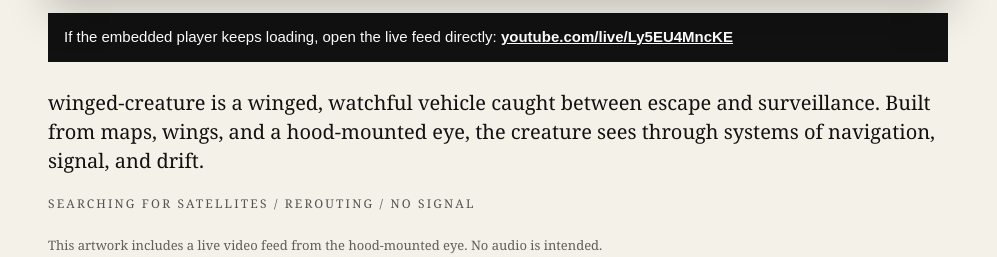
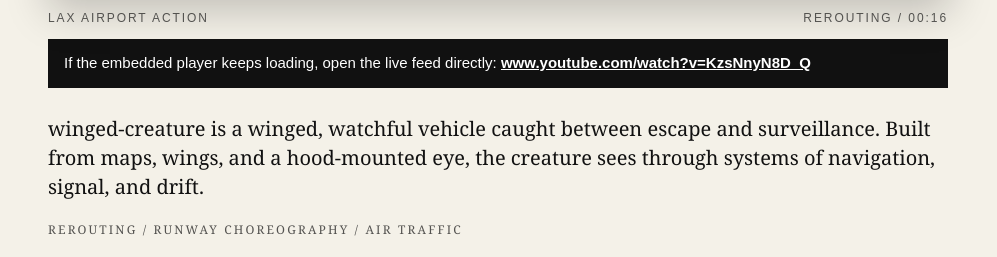
Before and after one commit to F4EDRA/winged-creature, a plain HTML site: page index.html in a window 1280 px wide. Shown: the part 639-896 px from the top of the page, without its empty margins (142-1139 px from the left). Drawn offline with Linux system fonts and the light colour scheme.

Commit message:
Rotate live feed sources

```diff
--- a/index.html
+++ b/index.html
@@ -71,6 +71,34 @@
       box-shadow: 0 12px 40px rgba(0,0,0,0.22);
 
       overflow: hidden;
+
+    }
+
+    .feed-status {
+
+      display: flex;
+
+      justify-content: space-between;
+
+      gap: 12px;
+
+      margin-top: 12px;
+
+      font-family: Arial, sans-serif;
+
+      font-size: 12px;
+
+      letter-spacing: 0.16em;
+
+      text-transform: uppercase;
+
+      color: rgba(17,17,17,0.68);
+
+    }
+
+    .feed-status span {
+
+      overflow-wrap: anywhere;
 
     }
 
@@ -168,6 +196,8 @@
 
       <iframe
 
+        id="live-frame"
+
         src="https://www.youtube-nocookie.com/embed/Ly5EU4MncKE?autoplay=1&mute=1&playsinline=1&rel=0"
 
         title="winged-creature live feed"
@@ -180,11 +210,19 @@
 
     </div>
 
+    <div class="feed-status">
+
+      <span id="feed-name">winged-creature</span>
+
+      <span id="feed-timer">live from the eye</span>
+
+    </div>
+
     <div class="live-fallback">
 
       If the embedded player keeps loading, open the live feed directly:
 
-      <a href="https://www.youtube.com/live/Ly5EU4MncKE" target="_blank" rel="noopener">youtube.com/live/Ly5EU4MncKE</a>
+      <a id="feed-link" href="https://www.youtube.com/live/Ly5EU4MncKE" target="_blank" rel="noopener">youtube.com/live/Ly5EU4MncKE</a>
 
     </div>
 
@@ -196,7 +234,7 @@
 
     </div>
 
-    <div class="signal">
+    <div class="signal" id="signal">
 
       Searching for satellites / rerouting / no signal
 
@@ -210,6 +248,157 @@
 
   </main>
 
+  <script>
+
+    const primaryFeed = {
+      title: "winged-creature",
+      signal: "Local eye / hood-mounted signal",
+      id: "Ly5EU4MncKE",
+      url: "https://www.youtube.com/live/Ly5EU4MncKE"
+    };
+
+    const externalFeeds = [
+      {
+        title: "Earth from the ISS",
+        signal: "Orbital camera / Earth drift",
+        id: "fO9e9jnhYK8",
+        url: "https://www.youtube.com/watch?v=fO9e9jnhYK8"
+      },
+      {
+        title: "Times Square Crossroads",
+        signal: "Street grid / New York",
+        id: "z-jYdOIKcTQ",
+        url: "https://www.youtube.com/watch?v=z-jYdOIKcTQ"
+      },
+      {
+        title: "NYC Live Cam",
+        signal: "Urban scan / skyline and streets",
+        id: "VGnFLdQW39A",
+        url: "https://www.youtube.com/watch?v=VGnFLdQW39A"
+      },
+      {
+        title: "Namib Desert Waterhole",
+        signal: "Desert watch / animal crossing",
+        id: "ydYDqZQpim8",
+        url: "https://www.youtube.com/watch?v=ydYDqZQpim8"
+      },
+      {
+        title: "Brooks Falls Bears",
+        signal: "River system / salmon and bears",
+        id: "EwTH5yY7Mks",
+        url: "https://www.youtube.com/watch?v=EwTH5yY7Mks"
+      },
+      {
+        title: "Monterey Bay Jelly Cam",
+        signal: "Aquarium pulse / sea nettles",
+        id: "m1XcdxjVGos",
+        url: "https://www.youtube.com/watch?v=m1XcdxjVGos"
+      },
+      {
+        title: "Coral City Camera",
+        signal: "Urban reef / free-range aquarium",
+        id: "7i8ARjIeM2k",
+        url: "https://www.youtube.com/watch?v=7i8ARjIeM2k"
+      },
+      {
+        title: "Northern Lights",
+        signal: "Aurora watch / polar sky",
+        id: "a0i1Kg6fROg",
+        url: "https://www.youtube.com/watch?v=a0i1Kg6fROg"
+      },
+      {
+        title: "Port of Rotterdam",
+        signal: "Industrial tide / container movement",
+        id: "M09NaBVPjAI",
+        url: "https://www.youtube.com/watch?v=M09NaBVPjAI"
+      },
+      {
+        title: "LAX Airport Action",
+        signal: "Runway choreography / air traffic",
+        id: "KzsNnyN8D_Q",
+        url: "https://www.youtube.com/watch?v=KzsNnyN8D_Q"
+      }
+    ];
+
+    const primaryDuration = 5 * 60 * 1000;
+    const externalDuration = 60 * 1000;
+    const externalSlots = 5;
+    const cycleDuration = primaryDuration + externalDuration * externalSlots;
+    const frame = document.getElementById("live-frame");
+    const feedName = document.getElementById("feed-name");
+    const feedTimer = document.getElementById("feed-timer");
+    const feedLink = document.getElementById("feed-link");
+    const signal = document.getElementById("signal");
+    let activeKey = "";
+    let activeCycle = -1;
+    let cycleFeeds = [];
+
+    function embedUrl(feed) {
+      return `https://www.youtube-nocookie.com/embed/${feed.id}?autoplay=1&mute=1&playsinline=1&rel=0`;
+    }
+
+    function shuffledFeeds() {
+      return [...externalFeeds].sort(() => Math.random() - 0.5).slice(0, externalSlots);
+    }
+
+    function currentFeed(now) {
+      const cycle = Math.floor(now / cycleDuration);
+      const elapsed = now % cycleDuration;
+
+      if (cycle !== activeCycle) {
+        activeCycle = cycle;
+        cycleFeeds = shuffledFeeds();
+      }
+
+      if (elapsed < primaryDuration) {
+        return {
+          feed: primaryFeed,
+          key: `primary-${cycle}`,
+          remaining: primaryDuration - elapsed,
+          mode: "live from the eye"
+        };
+      }
+
+      const externalElapsed = elapsed - primaryDuration;
+      const slot = Math.floor(externalElapsed / externalDuration);
+      const feed = cycleFeeds[slot] || externalFeeds[slot % externalFeeds.length];
+
+      return {
+        feed,
+        key: `external-${cycle}-${slot}-${feed.id}`,
+        remaining: externalDuration - (externalElapsed % externalDuration),
+        mode: "rerouting"
+      };
+    }
+
+    function formatRemaining(ms) {
+      const totalSeconds = Math.max(0, Math.ceil(ms / 1000));
+      const minutes = String(Math.floor(totalSeconds / 60)).padStart(2, "0");
+      const seconds = String(totalSeconds % 60).padStart(2, "0");
+      return `${minutes}:${seconds}`;
+    }
+
+    function updateFeed() {
+      const state = currentFeed(Date.now());
+
+      if (state.key !== activeKey) {
+        activeKey = state.key;
+        frame.src = embedUrl(state.feed);
+        frame.title = `${state.feed.title} live feed`;
+        feedName.textContent = state.feed.title;
+        feedLink.href = state.feed.url;
+        feedLink.textContent = state.feed.url.replace("https://", "");
+        signal.textContent = `${state.mode} / ${state.feed.signal}`;
+      }
+
+      feedTimer.textContent = `${state.mode} / ${formatRemaining(state.remaining)}`;
+    }
+
+    updateFeed();
+    setInterval(updateFeed, 1000);
+
+  </script>
+
 </body>
 
 </html>
```
